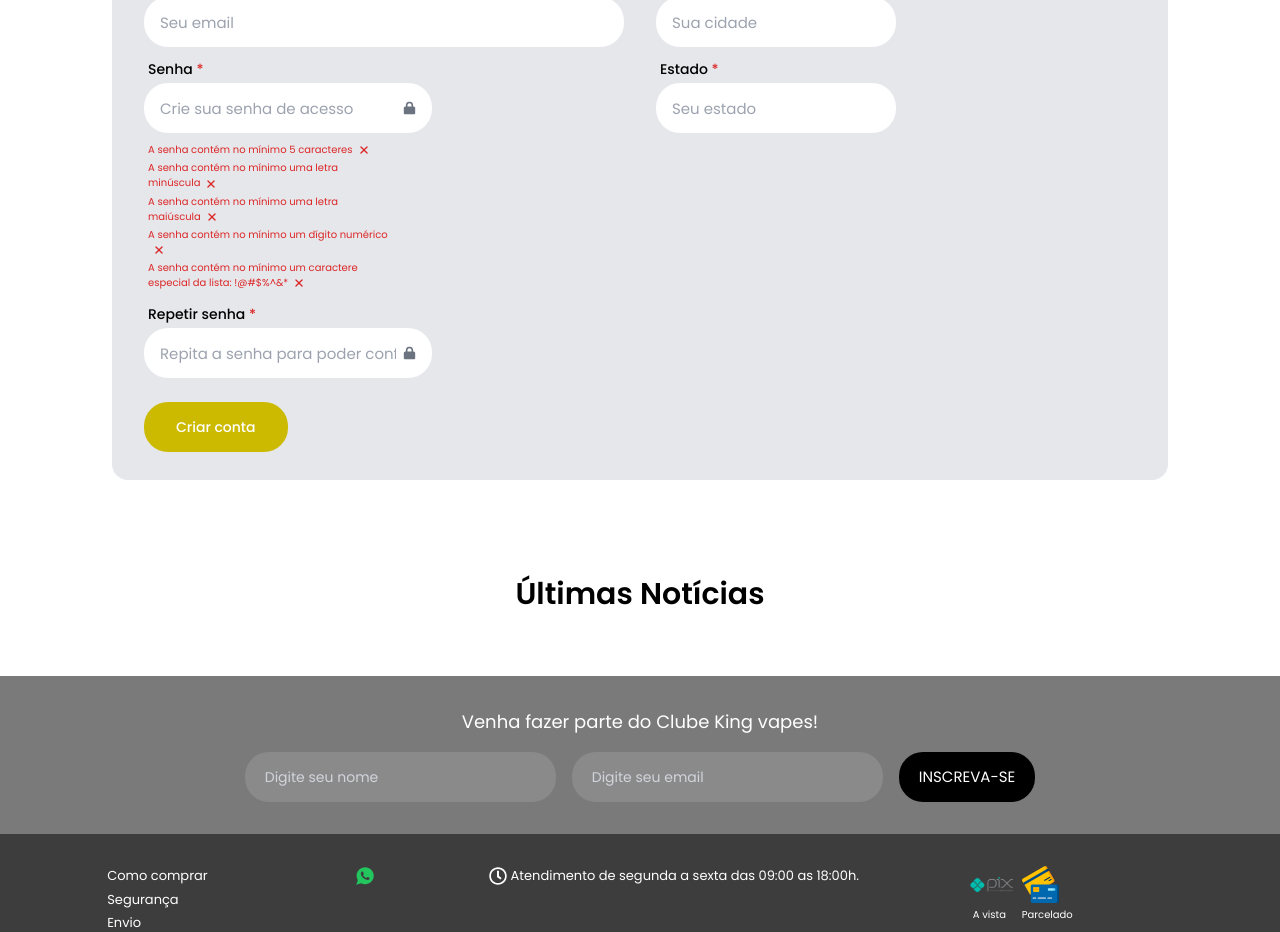
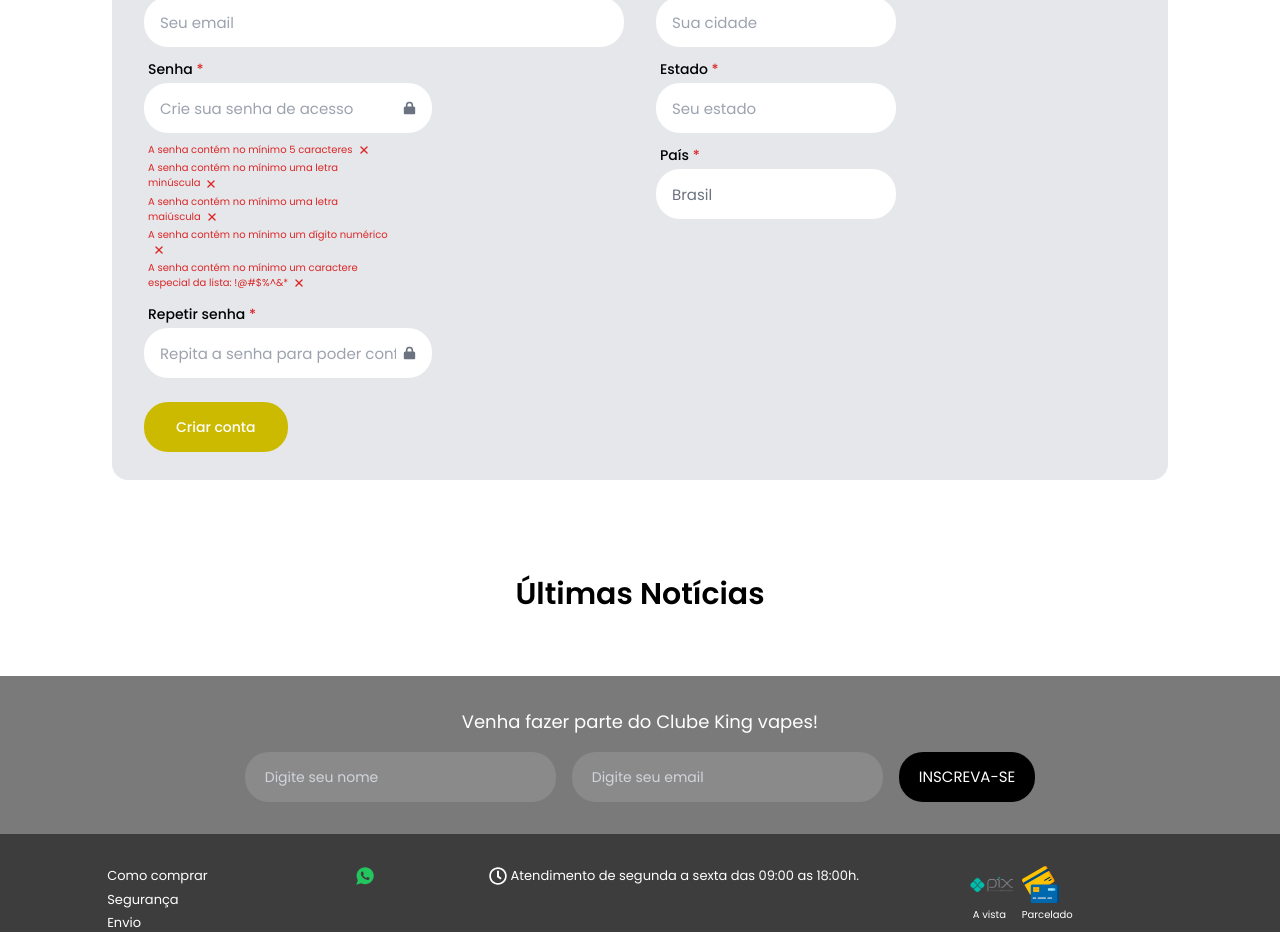
Before and after one commit to eduardop1p/store-vape, a Next.js app: page /create-account in a window 1280 px wide. Shown: the part 813-1745 px from the top of the page. Built offline with nearby package versions, Linux system fonts and the light colour scheme; no server answers.

Commit message:
correções de bugs no form de pessoa fisica

```diff
--- a/src/app/api/get-cep/route.ts
+++ b/src/app/api/get-cep/route.ts
@@ -8,10 +8,12 @@ export async function GET(req: NextRequest) {
       method: 'GET',
     });
     const data = await res.json();
+    if (!res.ok || 'erro' in data) throw new Error('error');
+
     const newDate = { city: data.localidade, uf: data.uf, country: 'Brasil' };
     return NextResponse.json(newDate);
   } catch (err) {
-    console.log(err);
+    // console.log(err);
     return NextResponse.json(
       {
         erro: 'Erro ao buscar cep',
--- a/src/components/create-account/input/index.tsx
+++ b/src/components/create-account/input/index.tsx
@@ -160,6 +160,7 @@ export default function Input({
 
     if (value.length > 5) value = value.replace(/^(\d{5})(\d)/, '$1-$2');
 
+    if (value.length > 8) handleGetCepApi(value);
     if (value.length > 9) {
       input.value = value.slice(0, 9);
       return;
@@ -179,7 +180,8 @@ export default function Input({
   };
 
   const handleGetCepApi = async (cep: string) => {
-    if (!setValue || !setError || isLoading || !setIsLoading) return;
+    if (!setValue || !trigger || !setError || isLoading || !setIsLoading)
+      return;
 
     try {
       setIsLoading(true);
@@ -190,16 +192,21 @@ export default function Input({
           cache: 'no-cache',
         }
       );
+      if (!res.ok) throw new Error('error');
       const data = await res.json();
-      alert(JSON.stringify(data));
-
       setValue('city', data.city);
       setValue('state', data.uf);
+
+      trigger('cep');
+      trigger('city');
+      trigger('state');
     } catch (err) {
       console.log(err);
       setError('cep', {
         message: 'CEP inválido',
       });
+      setValue('city', '');
+      setValue('state', '');
     } finally {
       setIsLoading(false);
     }
@@ -255,7 +262,7 @@ export default function Input({
         )}
         {(registerName === 'fullName' || registerName === 'email' || registerName === 'complement') && ( // eslint-disable-line
           <input
-            className={`w-full h-[50px] rounded-3xl px-4 text-[15px] font-normal text-secudary bg-primary focus:shadow-effect-1 focus:bg-primary transition-all duration-200`}
+            className={`w-full h-[50px] rounded-3xl px-4 text-[15px] font-normal text-secudary bg-primary focus:shadow-effect-1 transition-all duration-200`}
             id={id}
             type={type}
             placeholder={placeholder}
@@ -264,7 +271,7 @@ export default function Input({
         )}
         {registerName === 'yourDate' && (
           <input
-            className={`w-1/2 h-[50px] rounded-3xl px-4 text-[15px] font-normal text-secudary bg-primary focus:shadow-effect-1 focus:bg-primary transition-all duration-200`}
+            className={`w-1/2 h-[50px] rounded-3xl px-4 text-[15px] font-normal text-secudary bg-primary focus:shadow-effect-1 transition-all duration-200`}
             id={id}
             type={type}
             placeholder={placeholder}
@@ -279,7 +286,7 @@ export default function Input({
         )}
         {registerName === 'cpf' && (
           <input
-            className={`w-1/2 h-[50px] rounded-3xl px-4 text-[15px] font-normal text-secudary bg-primary focus:shadow-effect-1 focus:bg-primary transition-all duration-200`}
+            className={`w-1/2 h-[50px] rounded-3xl px-4 text-[15px] font-normal text-secudary bg-primary focus:shadow-effect-1 transition-all duration-200`}
             id={id}
             type={type}
             placeholder={placeholder}
@@ -289,7 +296,7 @@ export default function Input({
         )}
         {registerName === 'number' && (
           <input
-            className={`w-1/2 h-[50px] rounded-3xl px-4 text-[15px] font-normal text-secudary bg-primary focus:shadow-effect-1 focus:bg-primary transition-all duration-200`}
+            className={`w-1/2 h-[50px] rounded-3xl px-4 text-[15px] font-normal text-secudary bg-primary focus:shadow-effect-1 transition-all duration-200`}
             id={id}
             type={type}
             placeholder={placeholder}
@@ -300,7 +307,7 @@ export default function Input({
         {registerName === 'password' && (
           <div className="relative w-[60%]">
             <input
-              className={`w-full h-[50px] rounded-3xl pl-4 pr-9 text-[15px] font-normal text-secudary bg-primary focus:shadow-effect-1 focus:bg-primary transition-all duration-200`}
+              className={`w-full h-[50px] rounded-3xl pl-4 pr-9 text-[15px] font-normal text-secudary bg-primary focus:shadow-effect-1 transition-all duration-200`}
               id={id}
               type={type}
               placeholder={placeholder}
@@ -312,7 +319,7 @@ export default function Input({
         {registerName === 'repeatPassword' && (
           <div className="relative w-[60%]">
             <input
-              className={`w-full h-[50px] rounded-3xl pl-4 pr-9 text-[15px] font-normal text-secudary bg-primary focus:shadow-effect-1 focus:bg-primary transition-all duration-200`}
+              className={`w-full h-[50px] rounded-3xl pl-4 pr-9 text-[15px] font-normal text-secudary bg-primary focus:shadow-effect-1 transition-all duration-200`}
               id={id}
               type={type}
               placeholder={placeholder}
@@ -323,18 +330,17 @@ export default function Input({
         )}
         {registerName === 'cep' && (
           <input
-            className={`w-1/2 h-[50px] rounded-3xl pl-4 pr-9 text-[15px] font-normal text-secudary bg-primary focus:shadow-effect-1 focus:bg-primary transition-all duration-200`}
+            className={`w-1/2 h-[50px] rounded-3xl pl-4 pr-9 text-[15px] font-normal text-secudary bg-primary focus:shadow-effect-1 transition-all duration-200`}
             id={id}
             type={type}
             placeholder={placeholder}
             {...register(registerName)}
             onInput={handleInputCep}
-            onBlur={event => handleGetCepApi(event.currentTarget.value)}
           />
         )}
         {registerName == 'address' && (
           <input
-            className={`w-full h-[50px] rounded-3xl px-4 text-[15px] font-normal text-secudary bg-primary focus:shadow-effect-1 focus:bg-primary transition-all duration-200`}
+            className={`w-full h-[50px] rounded-3xl px-4 text-[15px] font-normal text-secudary bg-primary focus:shadow-effect-1 transition-all duration-200`}
             id={id}
             type={type}
             placeholder={placeholder}
@@ -343,7 +349,7 @@ export default function Input({
         )}
         {registerName == 'nAddress' && (
           <input
-            className={`w-full h-[50px] rounded-3xl px-4 text-[15px] font-normal text-secudary bg-primary focus:shadow-effect-1 focus:bg-primary transition-all duration-200`}
+            className={`w-full h-[50px] rounded-3xl px-4 text-[15px] font-normal text-secudary bg-primary focus:shadow-effect-1 transition-all duration-200`}
             id={id}
             type={type}
             placeholder={placeholder}
@@ -353,32 +359,40 @@ export default function Input({
         )}
         {registerName === 'neighborhood' && (
           <input
-            className={`w-1/2 h-[50px] rounded-3xl pl-4 pr-9 text-[15px] font-normal text-secudary bg-primary focus:shadow-effect-1 focus:bg-primary transition-all duration-200`}
+            className={`w-1/2 h-[50px] rounded-3xl pl-4 pr-9 text-[15px] font-normal text-secudary bg-primary focus:shadow-effect-1 transition-all duration-200`}
             id={id}
             type={type}
             placeholder={placeholder}
             {...register(registerName)}
-            onInput={handleInputCep}
           />
         )}
         {registerName === 'city' && (
           <input
-            className={`w-1/2 h-[50px] rounded-3xl pl-4 pr-9 text-[15px] font-normal text-secudary bg-primary focus:shadow-effect-1 focus:bg-primary transition-all duration-200`}
+            className={`w-1/2 h-[50px] rounded-3xl pl-4 pr-9 text-[15px] font-normal text-secudary bg-primary focus:shadow-effect-1 transition-all duration-200`}
             id={id}
             type={type}
             placeholder={placeholder}
             {...register(registerName)}
-            onInput={handleInputCep}
           />
         )}
         {registerName === 'state' && (
           <input
-            className={`w-1/2 h-[50px] rounded-3xl pl-4 pr-9 text-[15px] font-normal text-secudary bg-primary focus:shadow-effect-1 focus:bg-primary transition-all duration-200`}
+            className={`w-1/2 h-[50px] rounded-3xl pl-4 pr-9 text-[15px] font-normal text-secudary bg-primary focus:shadow-effect-1 transition-all duration-200`}
             id={id}
             type={type}
             placeholder={placeholder}
             {...register(registerName)}
-            onInput={handleInputCep}
+          />
+        )}
+        {registerName === 'country' && (
+          <input
+            className={`w-1/2 h-[50px] cursor-default rounded-3xl pl-4 pr-9 text-[15px] font-normal text-gray-500 bg-primary transition-all duration-200`}
+            id={id}
+            defaultValue="Brasil"
+            type={type}
+            placeholder={placeholder}
+            {...register(registerName)}
+            readOnly
           />
         )}
       </div>
--- a/src/components/create-account/pf/index.tsx
+++ b/src/components/create-account/pf/index.tsx
@@ -66,6 +66,7 @@ const zodSchema = z
     neighborhood: z.string().trim().min(1, 'Bairro obrigatório'),
     city: z.string().trim().min(1, 'Cidade obrigatória'),
     state: z.string().trim().min(1, 'Estado obrigatório'),
+    country: z.string().trim(),
   })
   .refine(val => val.password === val.repeatPassword, {
     message: 'Senhas não se coincidem',
@@ -198,6 +199,7 @@ export default function FormPf() {
                 placeholder="Seu Cep"
                 errors={errors}
                 setError={setError}
+                trigger={trigger}
                 setValue={setValue}
                 isLoading={isLoading}
                 setIsLoading={setIsLoading}
@@ -257,6 +259,14 @@ export default function FormPf() {
                 placeholder="Seu estado"
                 errors={errors}
               />
+              <Input
+                id="country"
+                title="País"
+                register={register}
+                registerName="country"
+                placeholder="País"
+                errors={errors}
+              />
             </div>
           </div>
         </div>
```
